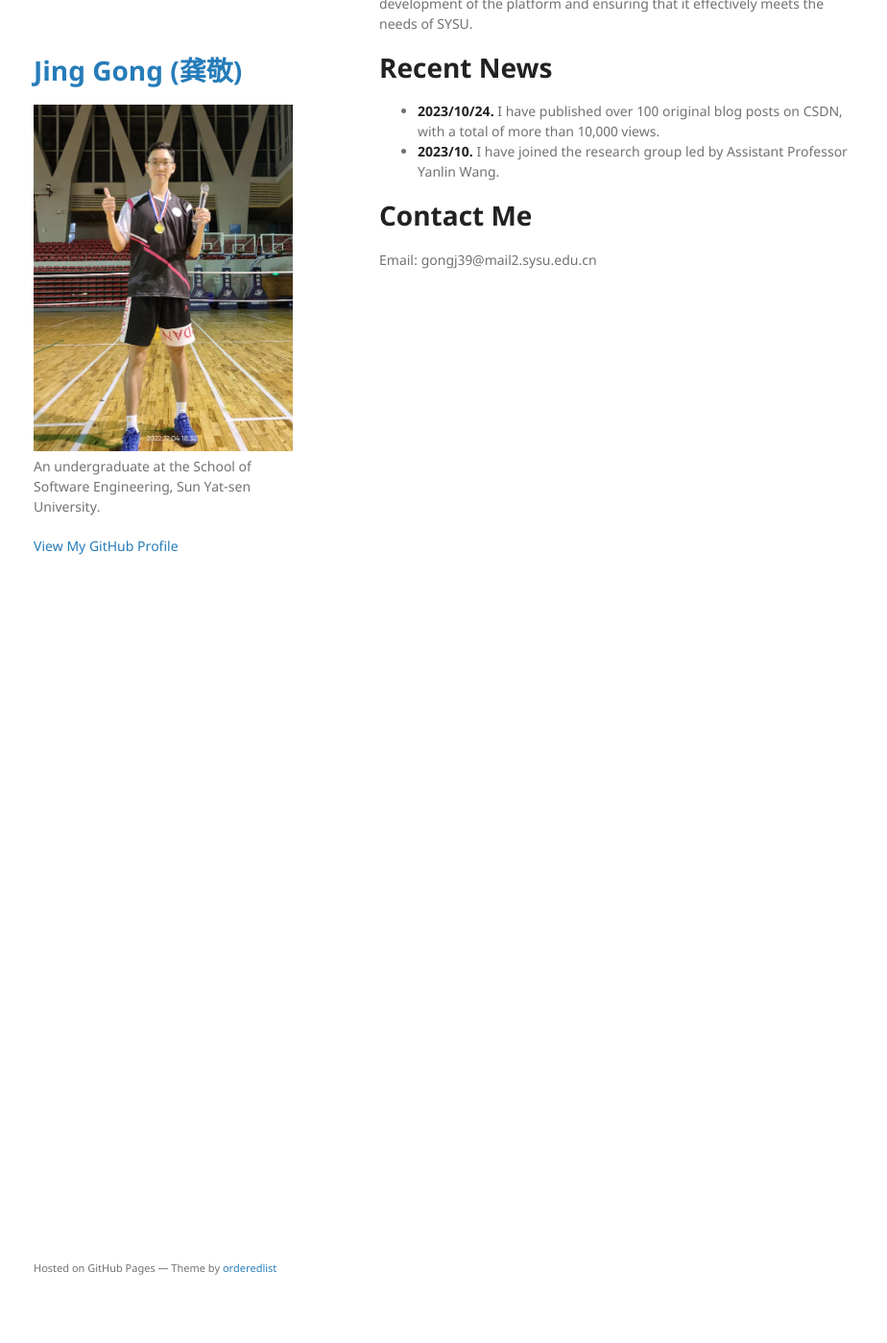
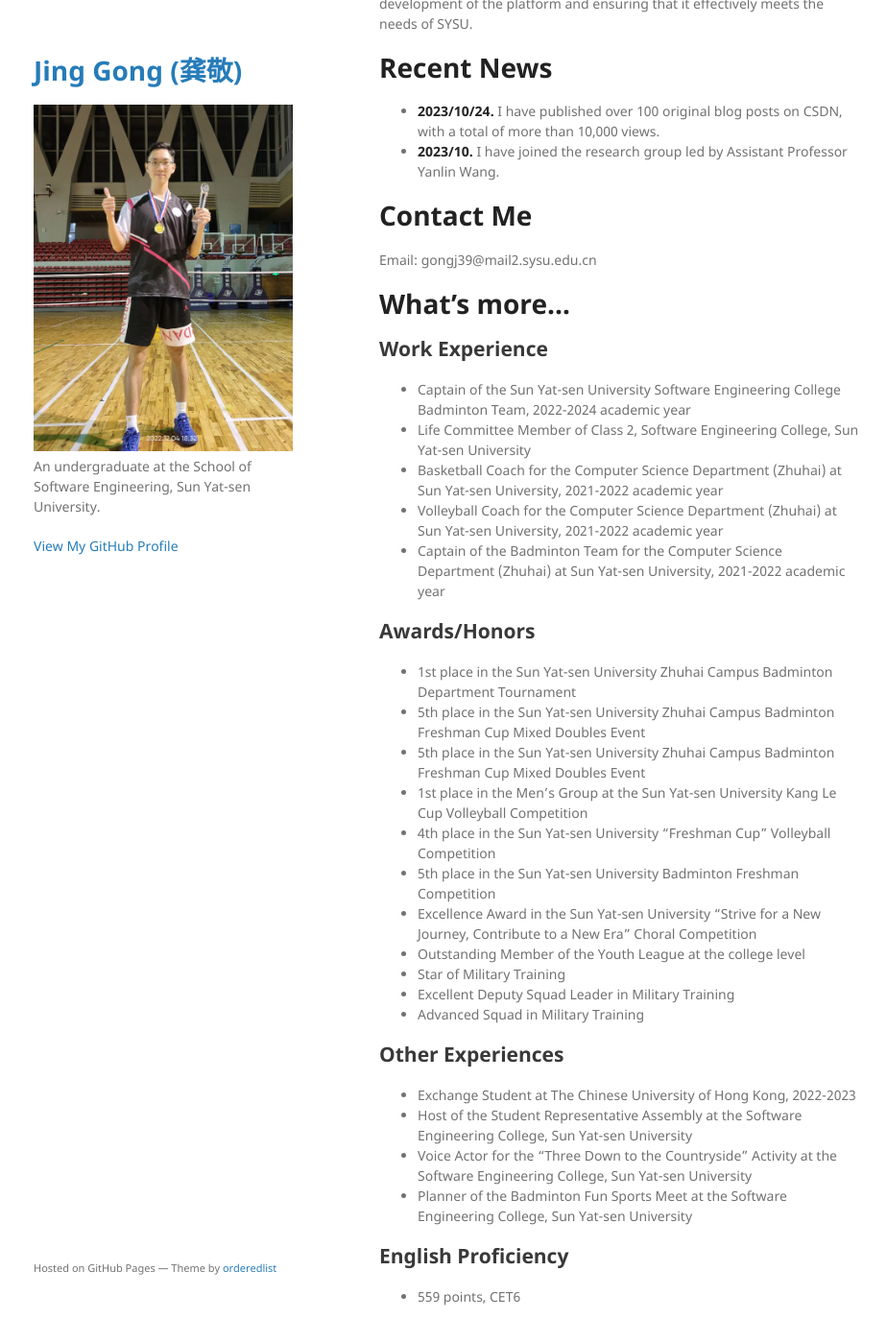
Before and after one commit to MikingG/MikingG.github.io, a Jekyll site: the page built from index.md, in a window 1280 px wide and 1400 px high, scrolled down 1858 px. Shown: the whole window at 96% size, without its empty margins (175-1099 px from the left). Built offline with Jekyll 4.4.1, drawn with Linux system fonts in a browser that asks for light colours; our own code applies the rules of GitHub Pages for plain Markdown files.

Commit message:
Update index.md

```diff
--- a/index.md
+++ b/index.md
@@ -62,3 +62,38 @@ As the team leader of this project, I am responsible for coordinating the develo
 # Contact Me
 
 Email: gongj39@mail2.sysu.edu.cn
+
+# What's more...
+
+## Work Experience
+
+- Captain of the Sun Yat-sen University Software Engineering College Badminton Team, 2022-2024 academic year
+- Life Committee Member of Class 2, Software Engineering College, Sun Yat-sen University
+- Basketball Coach for the Computer Science Department (Zhuhai) at Sun Yat-sen University, 2021-2022 academic year
+- Volleyball Coach for the Computer Science Department (Zhuhai) at Sun Yat-sen University, 2021-2022 academic year
+- Captain of the Badminton Team for the Computer Science Department (Zhuhai) at Sun Yat-sen University, 2021-2022 academic year
+
+## Awards/Honors
+
+- 1st place in the Sun Yat-sen University Zhuhai Campus Badminton Department Tournament
+- 5th place in the Sun Yat-sen University Zhuhai Campus Badminton Freshman Cup Mixed Doubles Event
+- 5th place in the Sun Yat-sen University Zhuhai Campus Badminton Freshman Cup Mixed Doubles Event
+- 1st place in the Men's Group at the Sun Yat-sen University Kang Le Cup Volleyball Competition
+- 4th place in the Sun Yat-sen University "Freshman Cup" Volleyball Competition
+- 5th place in the Sun Yat-sen University Badminton Freshman Competition
+- Excellence Award in the Sun Yat-sen University "Strive for a New Journey, Contribute to a New Era" Choral Competition
+- Outstanding Member of the Youth League at the college level
+- Star of Military Training
+- Excellent Deputy Squad Leader in Military Training
+- Advanced Squad in Military Training
+
+## Other Experiences
+
+- Exchange Student at The Chinese University of Hong Kong, 2022-2023
+- Host of the Student Representative Assembly at the Software Engineering College, Sun Yat-sen University
+- Voice Actor for the "Three Down to the Countryside" Activity at the Software Engineering College, Sun Yat-sen University
+- Planner of the Badminton Fun Sports Meet at the Software Engineering College, Sun Yat-sen University
+
+## English Proficiency
+
+- 559 points, CET6
```
